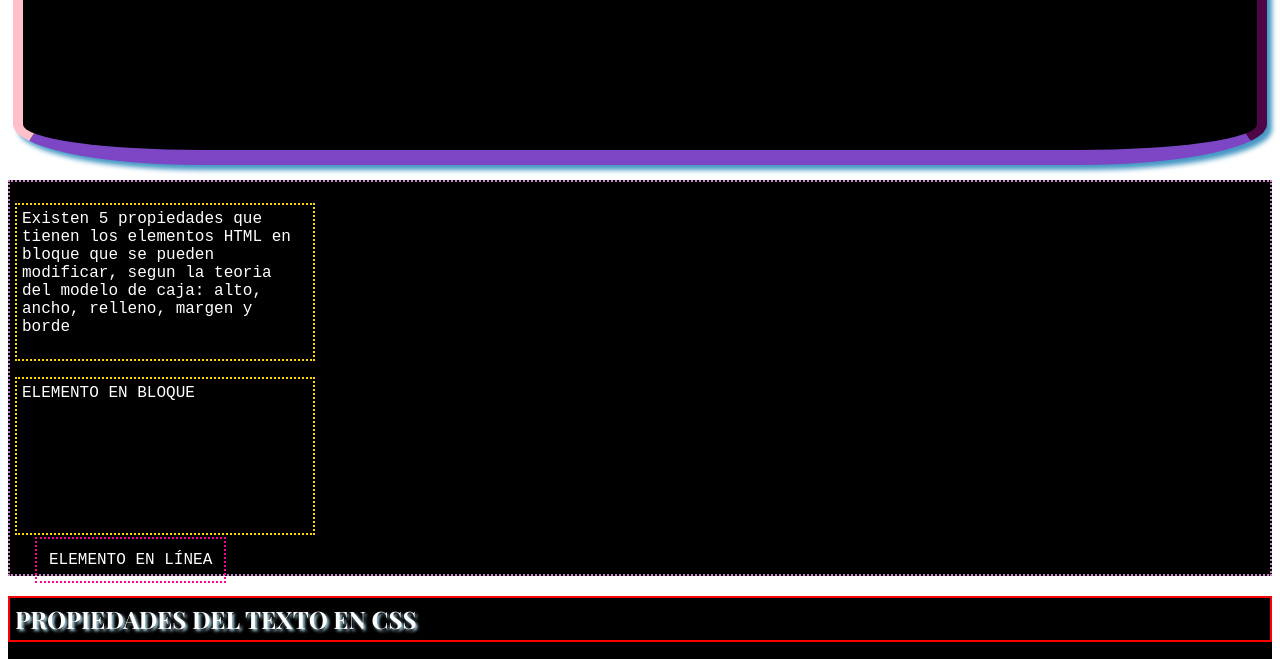
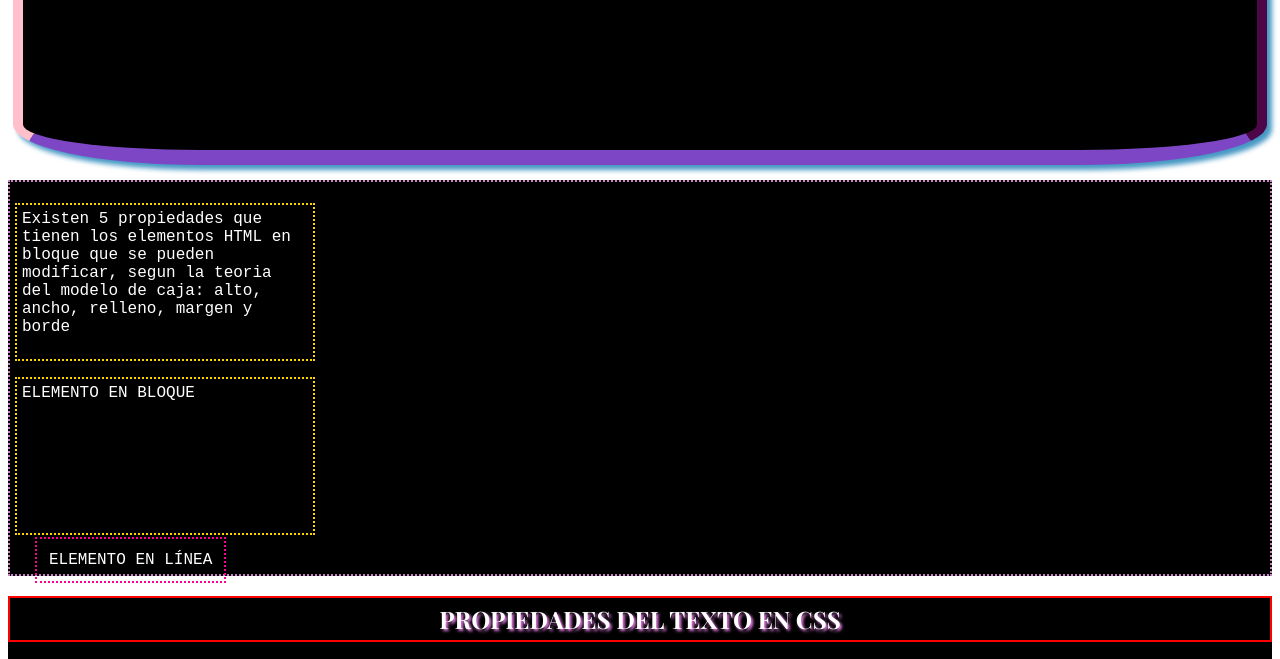
Before and after one commit to fevelin-molina/ProgramacionWeb1-1559, a plain HTML site: page 11/index.html in a window 1280 px wide. Shown: the part 120-779 px from the top of the page. Drawn offline with nearby package versions, Linux system fonts and the light colour scheme; a web font is replaced by a local one.

Commit message:
tarea 11

```diff
--- a/11/CSS/estilos.css
+++ b/11/CSS/estilos.css
@@ -77,9 +77,9 @@ body{
 .propiedades-texto h2{
     border: 2px solid red;
     padding: 5px;
-    text-align: justify;
+    text-align: center;
     text-transform: uppercase;
-    text-shadow: 2px 2px 3px lightblue;
+    text-shadow: 2px 2px 3px violet;
 
 
 }
```
